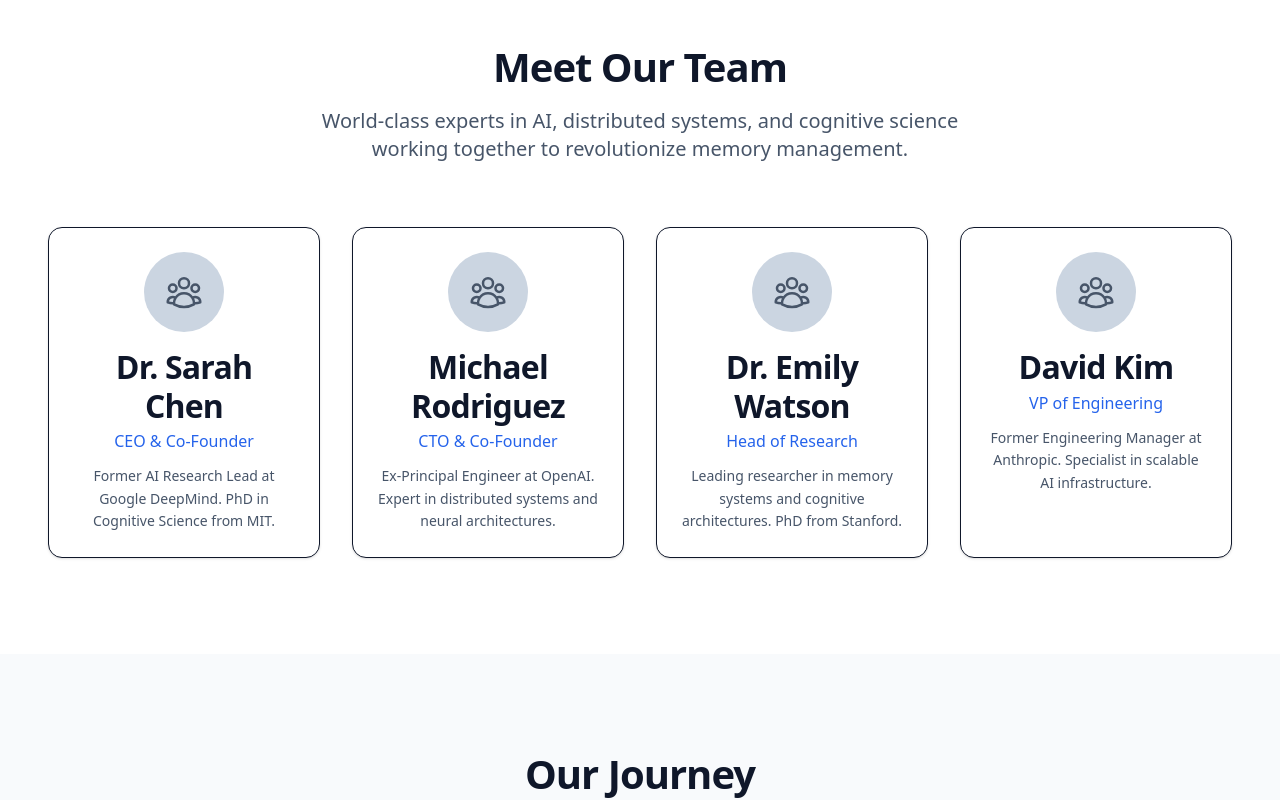
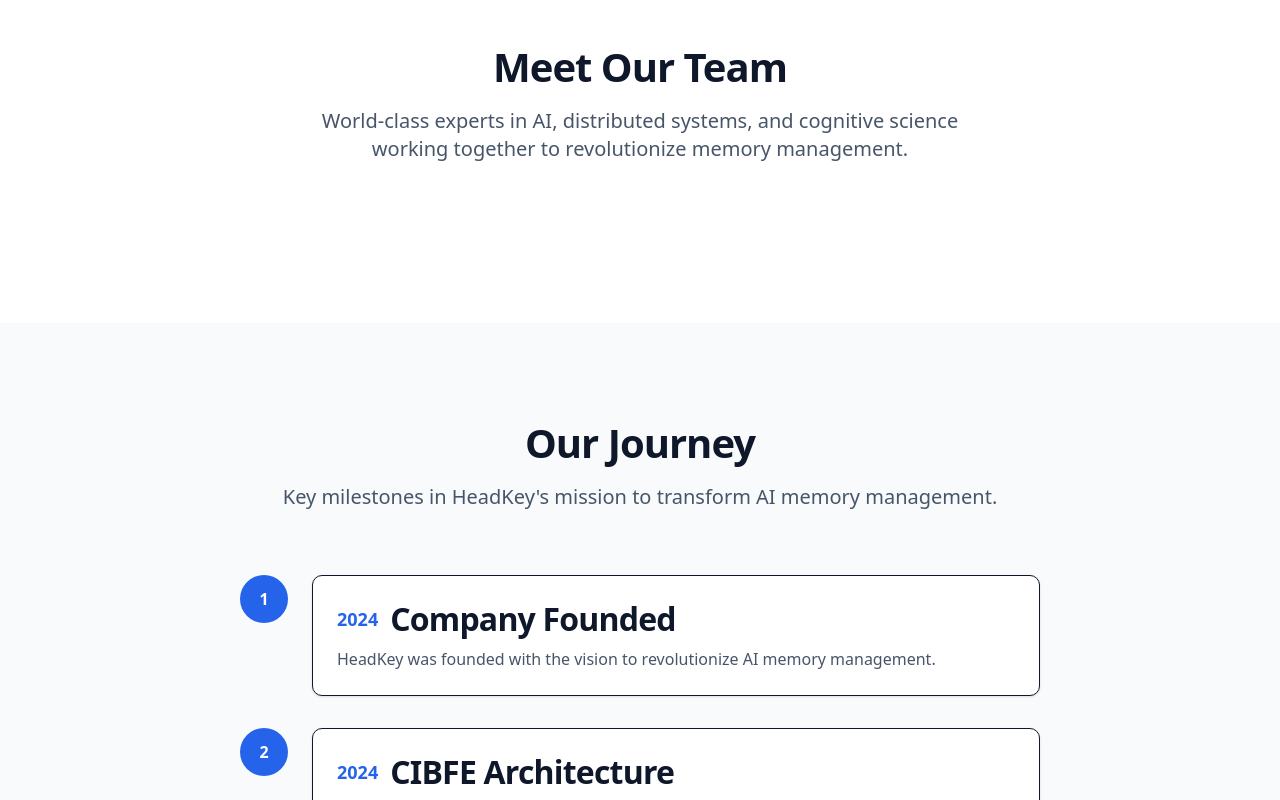
Before and after one commit to savantly-net/headkey, a Next.js app in the folder ui/: page /about in a window 1280 px wide. Shown: the part 2000-2800 px from the top of the page. Built offline with nearby package versions, Linux system fonts and the light colour scheme.

Commit message:
Update page.tsx

```diff
--- a/ui/src/app/about/page.tsx
+++ b/ui/src/app/about/page.tsx
@@ -5,11 +5,11 @@
   GlobeAltIcon,
   LightBulbIcon,
   ShieldCheckIcon,
-  BoltIcon
-} from '@heroicons/react/24/outline';
-import { BrainCircuitIcon } from 'lucide-react';
-import ContactCTA from '@/components/ContactCTA';
-import Link from 'next/link';
+  BoltIcon,
+} from "@heroicons/react/24/outline";
+import { BrainCircuitIcon } from "lucide-react";
+import ContactCTA from "@/components/ContactCTA";
+import Link from "next/link";
 
 const values = [
   {
@@ -46,32 +46,33 @@
   },
 ];
 
-const team = [
-  {
-    name: "Dr. Sarah Chen",
-    role: "CEO & Co-Founder",
-    bio: "Former AI Research Lead at Google DeepMind. PhD in Cognitive Science from MIT.",
-    image: "/team/sarah.jpg",
-  },
-  {
-    name: "Michael Rodriguez",
-    role: "CTO & Co-Founder",
-    bio: "Ex-Principal Engineer at OpenAI. Expert in distributed systems and neural architectures.",
-    image: "/team/michael.jpg",
-  },
-  {
-    name: "Dr. Emily Watson",
-    role: "Head of Research",
-    bio: "Leading researcher in memory systems and cognitive architectures. PhD from Stanford.",
-    image: "/team/emily.jpg",
-  },
-  {
-    name: "David Kim",
-    role: "VP of Engineering",
-    bio: "Former Engineering Manager at Anthropic. Specialist in scalable AI infrastructure.",
-    image: "/team/david.jpg",
-  },
-];
+const team: Array<{ name: string; role: string; bio: string; image: string }> =
+  [
+    // {
+    //   name: "Dr. Sarah Chen",
+    //   role: "CEO & Co-Founder",
+    //   bio: "Former AI Research Lead at Google DeepMind. PhD in Cognitive Science from MIT.",
+    //   image: "/team/sarah.jpg",
+    // },
+    // {
+    //   name: "Michael Rodriguez",
+    //   role: "CTO & Co-Founder",
+    //   bio: "Ex-Principal Engineer at OpenAI. Expert in distributed systems and neural architectures.",
+    //   image: "/team/michael.jpg",
+    // },
+    // {
+    //   name: "Dr. Emily Watson",
+    //   role: "Head of Research",
+    //   bio: "Leading researcher in memory systems and cognitive architectures. PhD from Stanford.",
+    //   image: "/team/emily.jpg",
+    // },
+    // {
+    //   name: "David Kim",
+    //   role: "VP of Engineering",
+    //   bio: "Former Engineering Manager at Anthropic. Specialist in scalable AI infrastructure.",
+    //   image: "/team/david.jpg",
+    // },
+  ];
 
 const milestones = [
   {
@@ -87,13 +88,13 @@
       "Development of the Cognitive Ingestion & Belief Formation Engine architecture.",
   },
   {
-    year: "2024",
+    year: "2025",
     title: "Beta Development",
     description:
       "Core platform development and preparation for beta testing program.",
   },
   {
-    year: "2024",
+    year: "2025",
     title: "Beta Launch",
     description:
       "Opening beta access to developers and early adopters to validate the platform.",
@@ -122,7 +123,9 @@
               <Link href="/contact" className="btn-ghost">
                 Contact
               </Link>
-              <Link href="/contact" className="btn-primary">Get Started</Link>
+              <Link href="/contact" className="btn-primary">
+                Get Started
+              </Link>
             </div>
           </div>
         </div>
@@ -136,8 +139,8 @@
             <span className="block gradient-text">AI Memory Management</span>
           </h1>
           <p className="text-xl text-gray-600 mb-8 text-balance leading-relaxed">
-            At HeadKey, we&apos;re building the next generation of memory systems
-            that enable AI agents to think, learn, and remember with
+            At HeadKey, we&apos;re building the next generation of memory
+            systems that enable AI agents to think, learn, and remember with
             unprecedented intelligence and efficiency.
           </p>
         </div>
@@ -158,10 +161,10 @@
                 infrastructure for AI applications worldwide.
               </p>
               <p className="text-lg text-gray-600 leading-relaxed">
-                Through our revolutionary CIBFE architecture, we&apos;re enabling AI
-                agents to not just store information, but to truly understand,
-                contextualize, and intelligently manage their knowledge over
-                time.
+                Through our revolutionary CIBFE architecture, we&apos;re
+                enabling AI agents to not just store information, but to truly
+                understand, contextualize, and intelligently manage their
+                knowledge over time.
               </p>
             </div>
             <div className="relative">
@@ -299,7 +302,7 @@
         <div className="mx-auto max-w-4xl container-padding">
           <ContactCTA
             title="Join Our Mission"
-            description="We&apos;re always looking for talented individuals who share our passion for advancing AI technology. Get in touch to explore opportunities or learn more about HeadKey."
+            description="We're always looking for talented individuals who share our passion for advancing AI technology. Get in touch to explore opportunities or learn more about HeadKey."
           />
         </div>
       </section>
```
